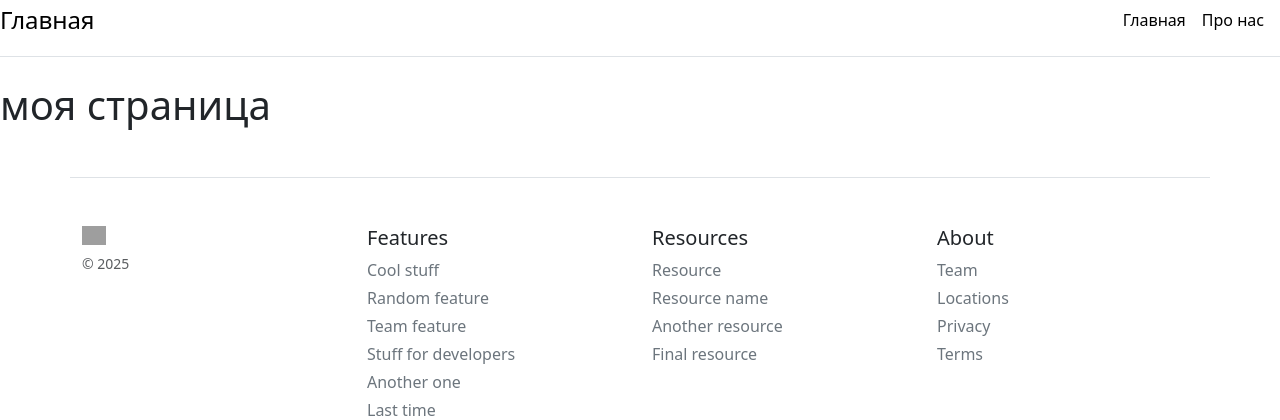
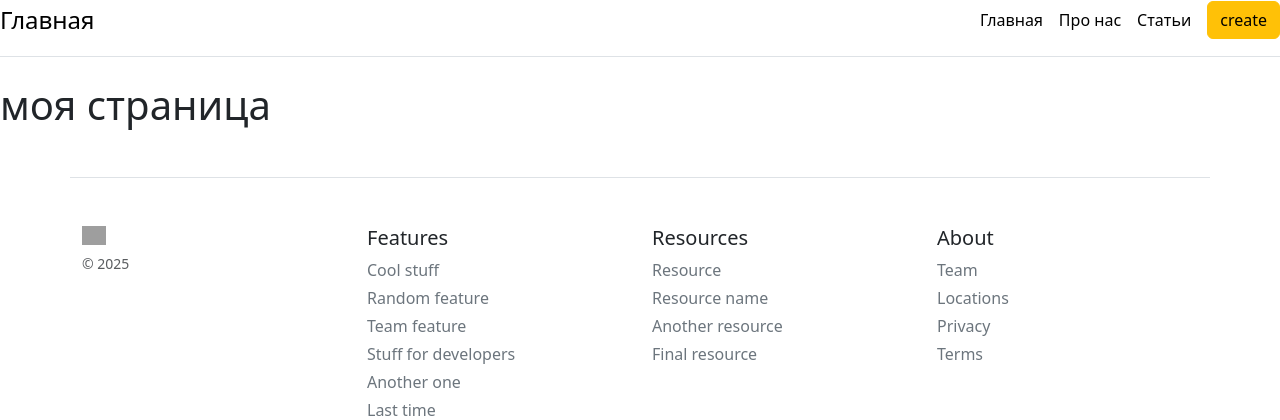
Before and after one commit to ekimochkindanil-a11y/-, a Flask app: page /about in a window 1280 px wide. Shown: the top 420 px of the page. Run offline with Flask 3, Linux system fonts and the light colour scheme; grey boxes are pictures that could not be loaded.

Commit message:
Update base.html
добавлены кнопки

```diff
--- a/Flask.py/templates/base.html
+++ b/Flask.py/templates/base.html
@@ -16,7 +16,9 @@
       <nav class="d-inline-flex mt-2 mt-md-0 ms-md-auto">
         <a class="me-3 py-2 link-body-emphasis text-decoration-none" href="/">Главная</a>
         <a class="me-3 py-2 link-body-emphasis text-decoration-none" href="/about">Про нас</a>
+        <a class="me-3 py-2 link-body-emphasis text-decoration-none" href="/posts">Cтатьи</a>
       </nav>
+      <a class="btn btn-warning" href="/create-article">create</a>
 </div>
     {% block body %}{% endblock %}
 
```
